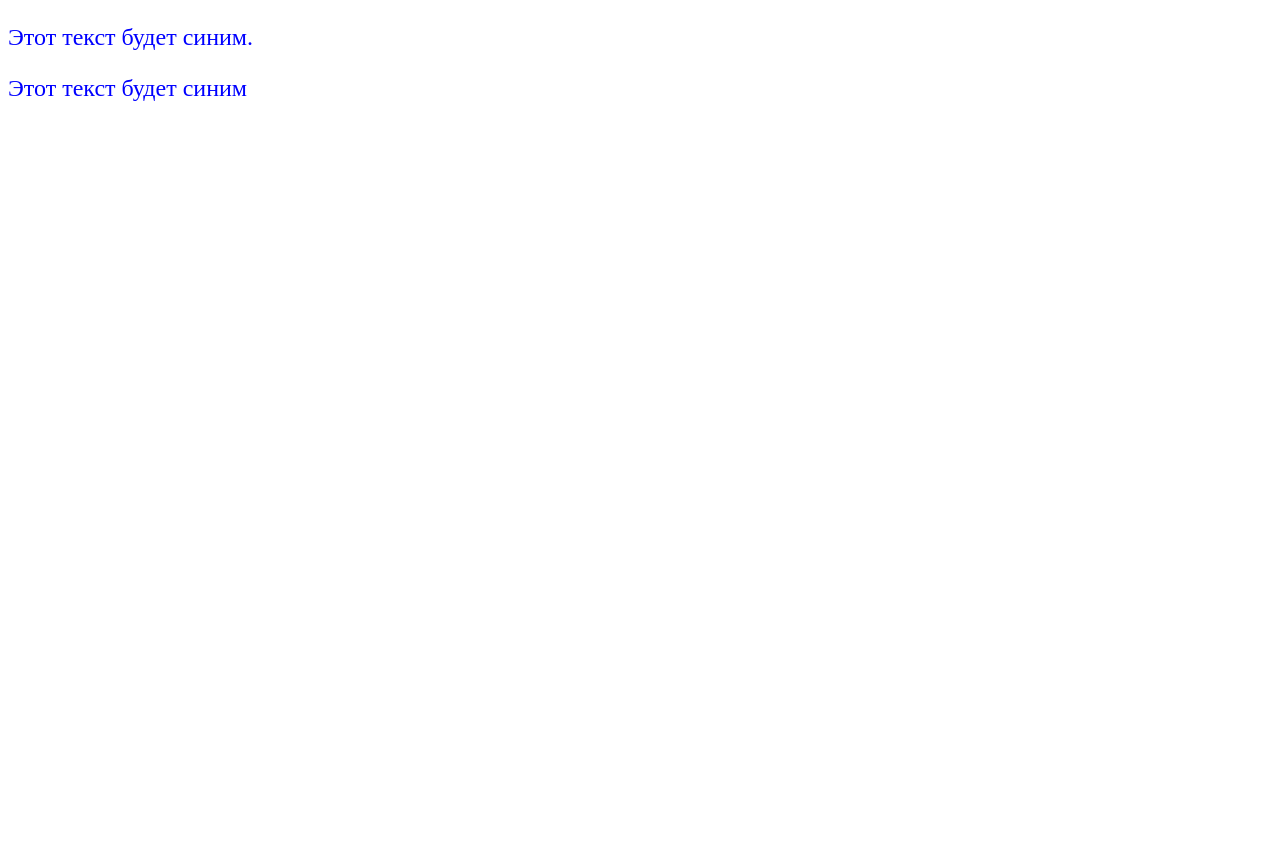
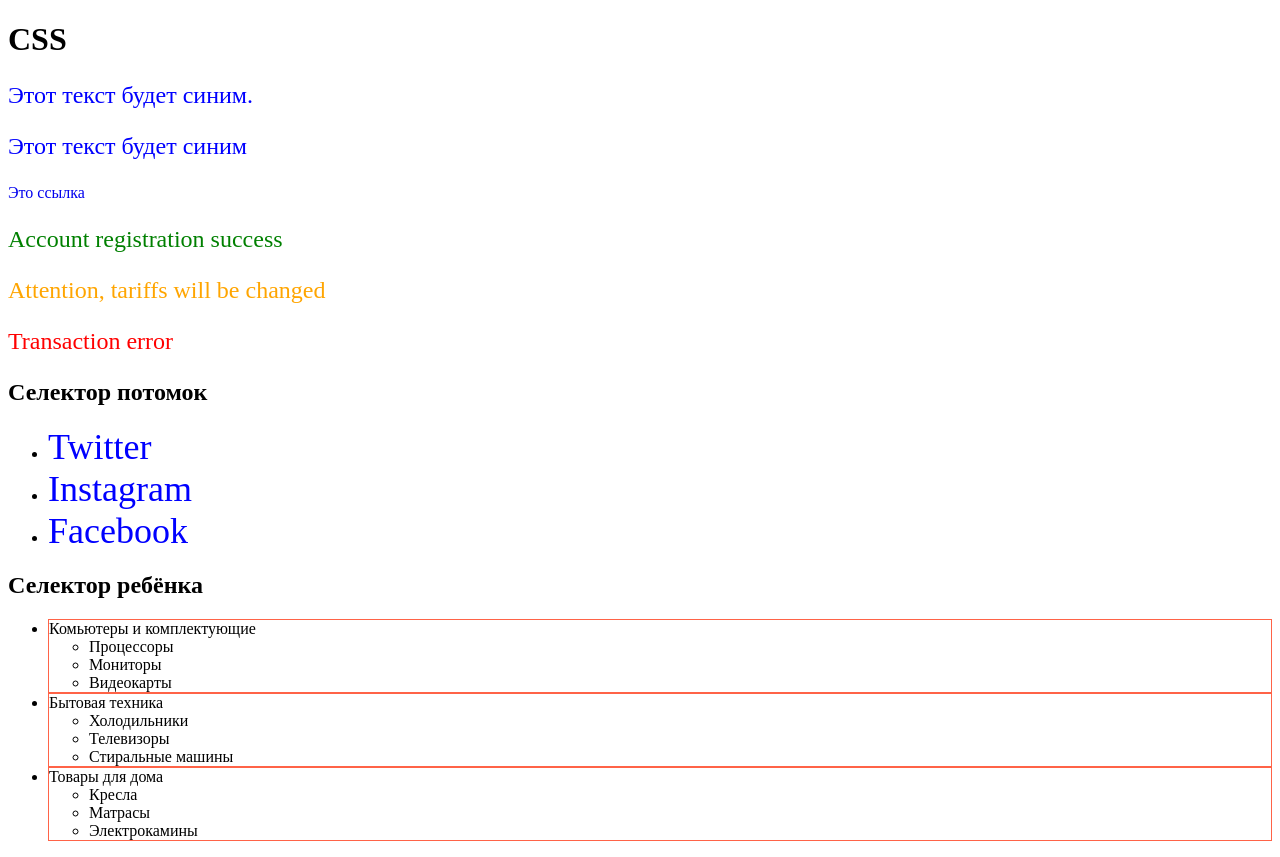
Before and after one commit to sashazakatov/CSSstyles, a plain HTML site: page index.html in a window 1280 px wide. Before the commit the page ends 800 px from the top, so only its background shows below. Drawn offline with Linux system fonts and the light colour scheme.

Commit message:
В этом комите описаны все мои любимые слекторы

```diff
--- a/index.html
+++ b/index.html
@@ -14,14 +14,62 @@
     </style>
 </head>
 <body>
+    <h1>CSS</h1>
     <section>
         <p style="color: blue; font-size: 24px;">Этот текст будет синим.</p>
     </section>
     <section>
         <p>Этот текст будет синим</p>
+        <a href="#" class="link">Это ссылка</a>
     </section>
-    <section></section>
-    <section></section>
-    <section></section>
+    <section>
+        <p class="alert success">Account registration success</p>
+        <p class="alert warning">Attention, tariffs will be changed</p>
+        <p class="alert error">Transaction error</p>
+    </section>
+    <section>
+        <h2>Селектор потомок</h2>
+
+        <ul class="social-links">
+            <li>
+                <a href="">Twitter</a>
+            </li>
+            <li>
+                <a href="">Instagram</a>
+            </li>
+            <li>
+                <a href="">Facebook</a>
+            </li>
+        </ul>
+    </section>
+    <section>
+        <h2>Селектор ребёнка</h2>
+        <ul class="menu">
+  <li>
+    Комьютеры и комплектующие
+    <ul class="submenu">
+      <li>Процессоры</li>
+      <li>Мониторы</li>
+      <li>Видеокарты</li>
+    </ul>
+  </li>
+  <li>
+    Бытовая техника
+    <ul class="submenu">
+      <li>Холодильники</li>
+      <li>Телевизоры</li>
+      <li>Стиральные машины</li>
+    </ul>
+  </li>
+  <li>
+    Товары для дома
+    <ul class="submenu">
+      <li>Кресла</li>
+      <li>Матрасы</li>
+      <li>Электрокамины</li>
+    </ul>
+  </li>
+</ul>
+    </section>
 </body>
 </html>
--- a/styles/style.css
+++ b/styles/style.css
@@ -0,0 +1,40 @@
+.text {
+    color: brown;
+    font-size: 18px;
+}
+
+.link{
+    text-decoration: none;
+}
+
+.title {
+    font-weight: 500;
+}
+
+/* Общие стили для всех типов оповещений */
+.alert {
+    font-size: 24px;
+    font-weight: 500;
+}
+
+/* Специфические стили для каждого типа */
+.success {
+    color: green;
+}
+
+.warning {
+    color: orange;
+}
+
+.error {
+    color: red;
+}
+.social-links a{
+    color: blue;
+    text-decoration: none;
+    font-size: 36px;
+}
+.menu > li
+{
+    border: 1px solid tomato;
+}
```
Also changed, not shown: 1 other file.
